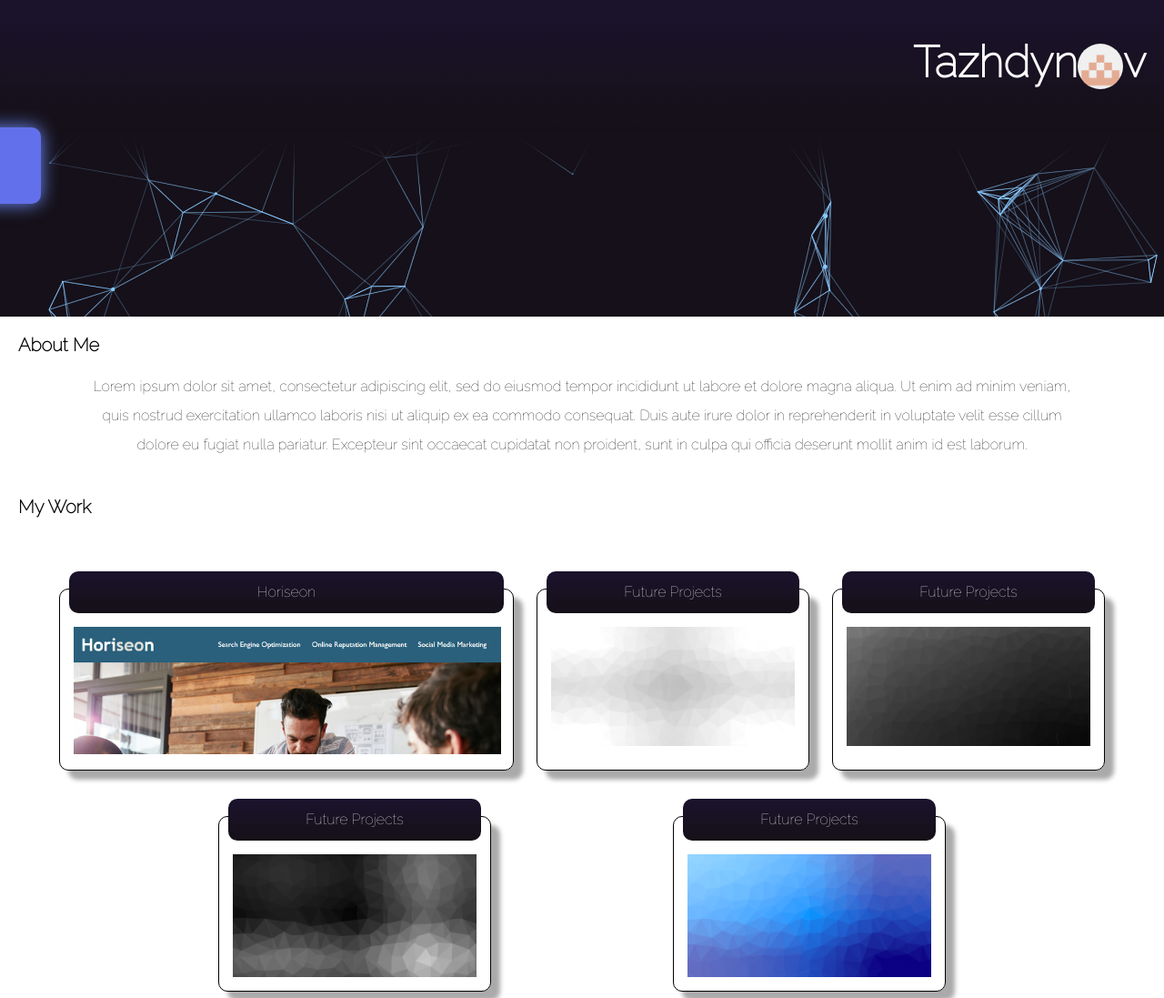
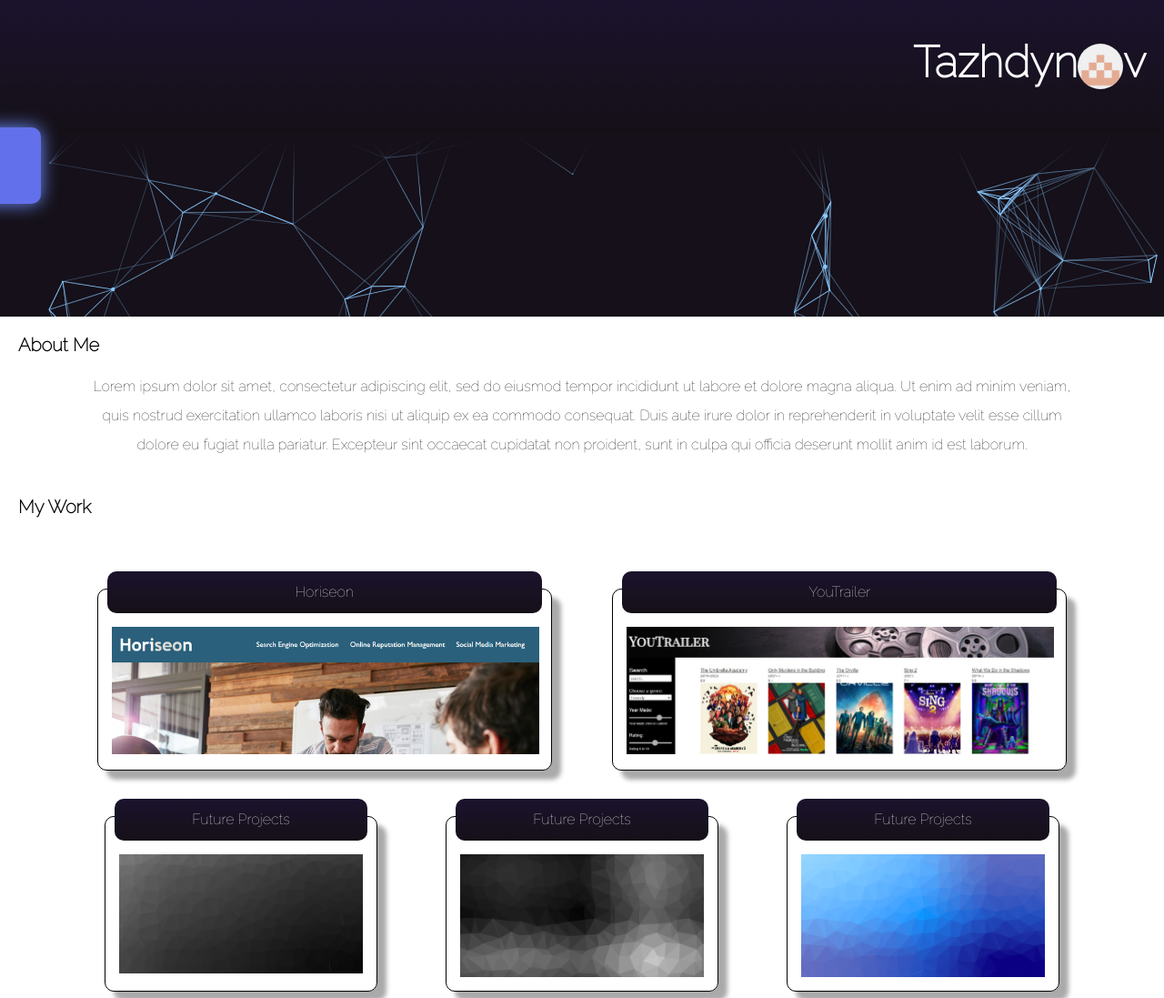
Before and after one commit to tajdinov/Portfolio, a plain HTML site: page index.html in a window 1280 px wide. Shown: the top 1097 px of the page at 91% size. Drawn offline with Linux system fonts and the light colour scheme.

Commit message:
Updated HTML and CSS
Updated HTML and CSS to feature new project

```diff
--- a/assets/css/style.css
+++ b/assets/css/style.css
@@ -166,7 +166,7 @@ p {
   display: block;
 }
 
-.Horiseon img{
+.PJ img{
   width: 480px;
   height: 150px;
   margin-top: 10px;
@@ -176,7 +176,7 @@ p {
   object-position: top;
 }
 
-.Horiseon img:hover{
+.PJ img:hover{
   height: 150px;
   object-fit: cover;
   object-position: bottom;
--- a/index.html
+++ b/index.html
@@ -42,12 +42,14 @@
             <section class="card1">
               <header>Horiseon</header>
               <div>
-              <a class="Horiseon" href="https://tajdinov.github.io/Week-one-challenge/"><img src="assets/images/01-html-css-git-homework-demo.png" alt="Horiseon" ></a>
+              <a class="PJ" href="https://tajdinov.github.io/Week-one-challenge/"><img src="assets/images/01-html-css-git-homework-demo.png" alt="Horiseon" ></a>
               </div>
             </section>
             <section class="card">
-              <header>Future Projects</header>
-              <img src="assets/images/cool-background 1.png" alt="Future Projects" />
+              <header>YouTrailer</header>
+              <div>
+                <a class="PJ" href="https://carolinemae.github.io/YouTrailer/"><img src="assets/images/Screenshot-titles.jpeg" alt="YouTrailer" ></a>
+                </div>
             </section>
             <section class="card">
               <header>Future Projects</header>
```
Also changed, not shown: assets/images/Screenshot-titles.jpeg (added), 2 other files.
